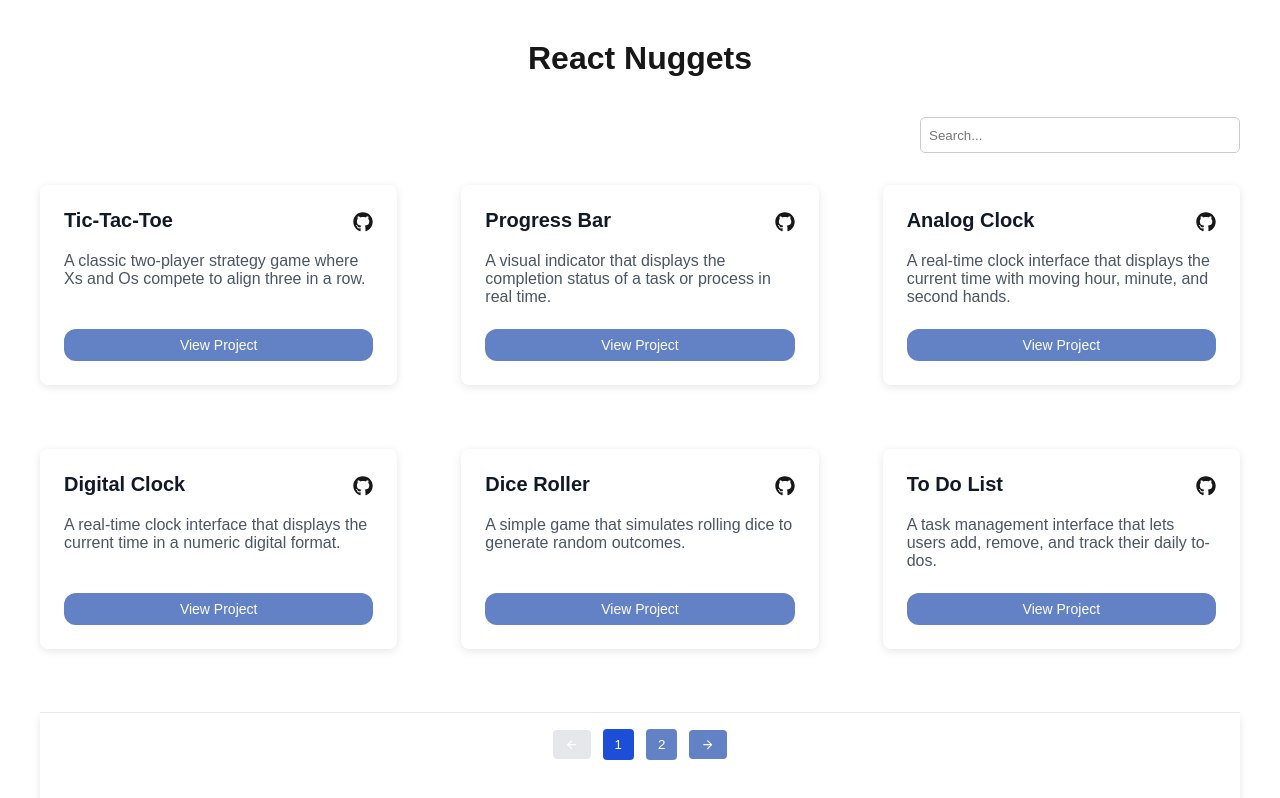
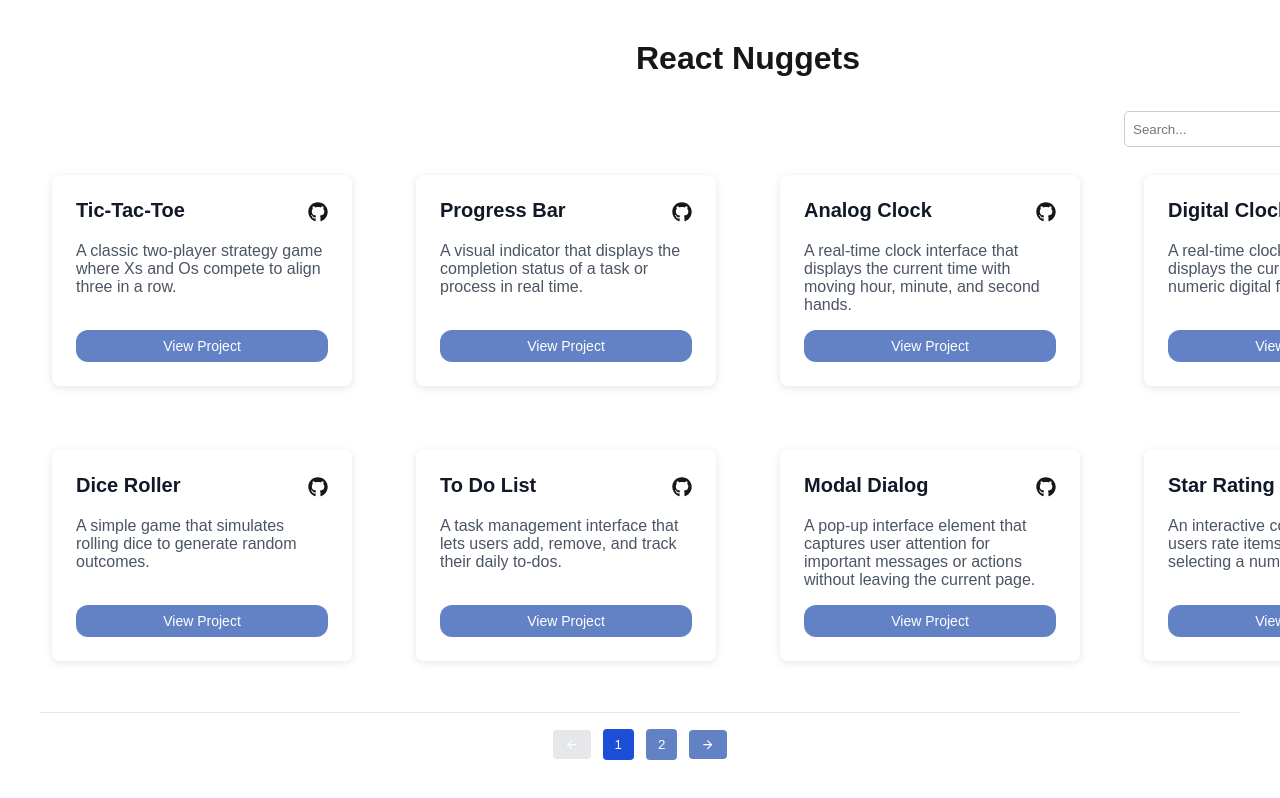
Before and after one commit to sushma-priyadharssini/react-ui-coding, a Next.js app: page / in a window 1280 px wide. Built offline with nearby package versions, Linux system fonts and the light colour scheme.

Commit message:
layout fix

```diff
--- a/src/app/page.js
+++ b/src/app/page.js
@@ -5,9 +5,9 @@ import Home from "@/libs/home";
 export default function App() {
   return (
     <div className={styles.page}>
-      <main className={styles.main}>
+      <div className={styles.main}>
         <Home />
-      </main>
+      </div>
     </div>
   );
 }
--- a/src/app/page.module.css
+++ b/src/app/page.module.css
@@ -28,10 +28,14 @@
 .main {
   /* display: flex;
   flex-direction: column; */
-  height: 100%;
+  /* flex: 1;
+  overflow-y: auto;
+  background: #f4f4f4;
+  padding: 1rem; */
+  min-height: calc(100vh - 80px);
 }
 
-.main ol {
+/* .main ol {
   font-family: var(--font-geist-mono);
   padding-left: 0;
   margin: 0;
@@ -51,7 +55,7 @@
   padding: 2px 4px;
   border-radius: 4px;
   font-weight: 600;
-}
+} */
 
 .ctas {
   display: flex;
--- a/src/libs/home/components/constants.js
+++ b/src/libs/home/components/constants.js
@@ -1 +1 @@
-export const ITEMS_PER_PAGE = 9;
+export const ITEMS_PER_PAGE = 12;
--- a/src/libs/home/components/footer/index.js
+++ b/src/libs/home/components/footer/index.js
@@ -44,7 +44,7 @@ const Footer = ({ projects }) => {
     const pages = Array.from({ length: page.endPage });
 
     return <footer className={styles.footer}>
-        <div className={styles.pagination}>
+        {!!projects.length && <div className={styles.pagination}>
 
             <button
                 onClick={onPrevious}
@@ -65,7 +65,7 @@ const Footer = ({ projects }) => {
                 disabled={page.currPage === page.endPage}>
                 <FiArrowRight />
             </button>
-        </div>
+        </div>}
     </footer>;
 }
 
--- a/src/libs/home/components/home.js
+++ b/src/libs/home/components/home.js
@@ -48,7 +48,14 @@ const Home = () => {
         </div>
 
         <div className={styles.homeContent}>
-            <ProjectList projects={projectList} />
+            {projectList.length ? <ProjectList projects={projectList} /> :
+                <div
+                    className={styles.noProjectFound}
+                >
+                    <img src='/search-not-found.jpg' width="300px" height="250px" alt="img"></img>
+                    <div>No projects found</div>
+
+                </div>}
         </div>
 
         <Footer projects={projectList} />
--- a/src/libs/home/components/project-list/project.module.css
+++ b/src/libs/home/components/project-list/project.module.css
@@ -7,6 +7,9 @@
 
 .projectList {
   margin-bottom: 24px;
+  height: calc(100vh - 260px);
+  overflow-y: auto;
+  padding: 12px;
 }
 
 /* sm:grid-cols-2 (≥640px) */
@@ -22,7 +25,7 @@
 /* lg:grid-cols-3 (≥1024px) */
 @media (min-width: 1024px) {
   .gridContainer {
-    grid-template-columns: repeat(3, 1fr);
+    grid-template-columns: repeat(4, 1fr);
   }
   .projectList {
     margin-bottom: 12px;
--- a/src/libs/home/home.module.css
+++ b/src/libs/home/home.module.css
@@ -1,5 +1,5 @@
 .header {
-  margin-bottom: 24px;
+  margin-bottom: 18px;
   display: flex;
   justify-content: center;
 }
@@ -21,8 +21,8 @@
   display: flex;
   justify-content: flex-end;
   width: 100%;
-  padding: 16px 0px;
-  margin-bottom: 16px;
+  padding: 16px 12px;
+  /* margin-bottom: 16px; */
 }
 
 .searchbar {
@@ -32,3 +32,13 @@
   border-radius: 5px;
   padding: 8px;
 }
+
+.noProjectFound {
+  display: flex;
+  flex-direction: column;
+  justify-content: center;
+  align-items: center;
+  color: #666;
+  font-size: 1.2rem;
+  height: 500px;
+}
```
Also changed, not shown: public/search-not-found.jpg (added), src/libs/home/routes.js.
